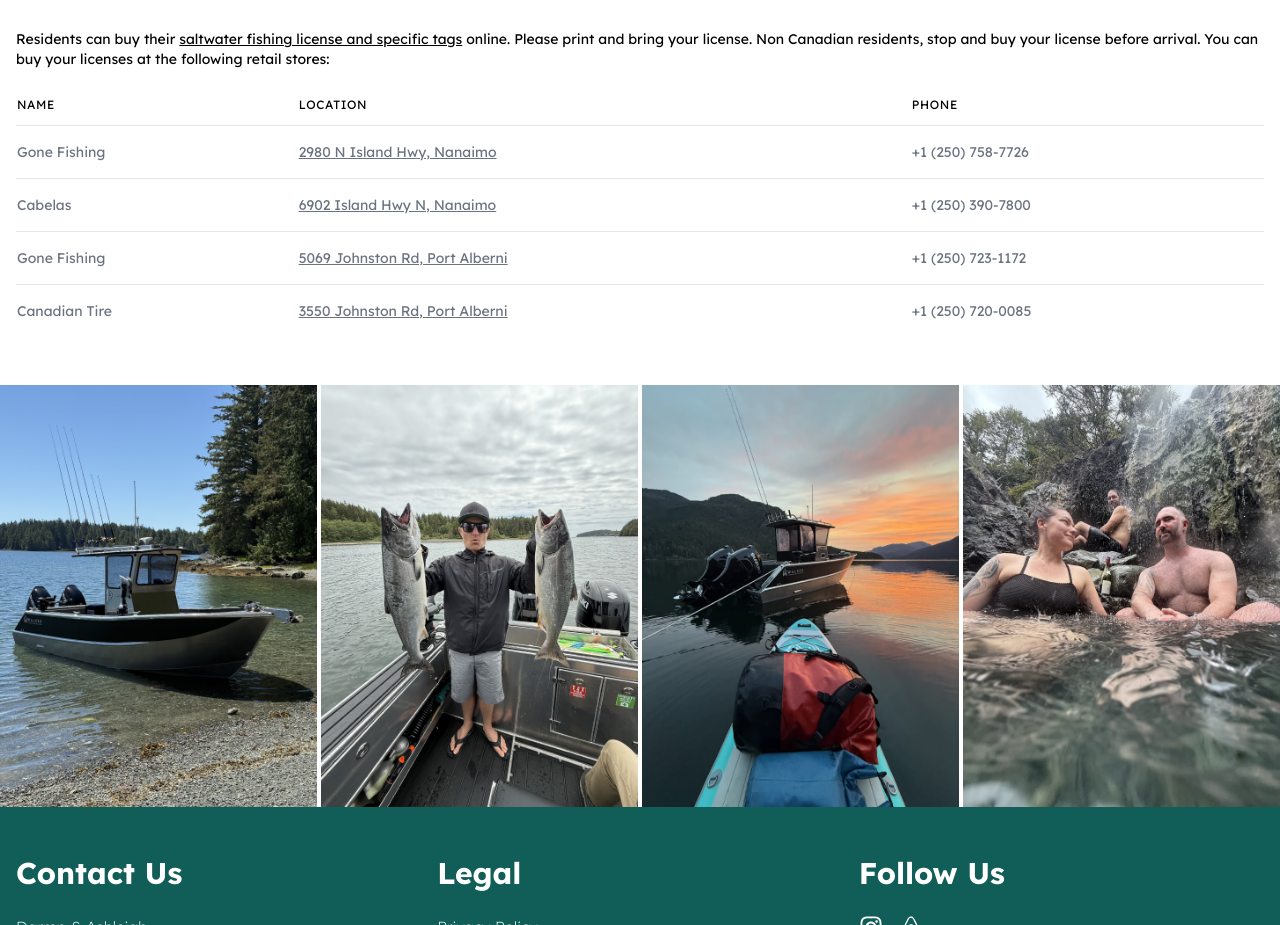
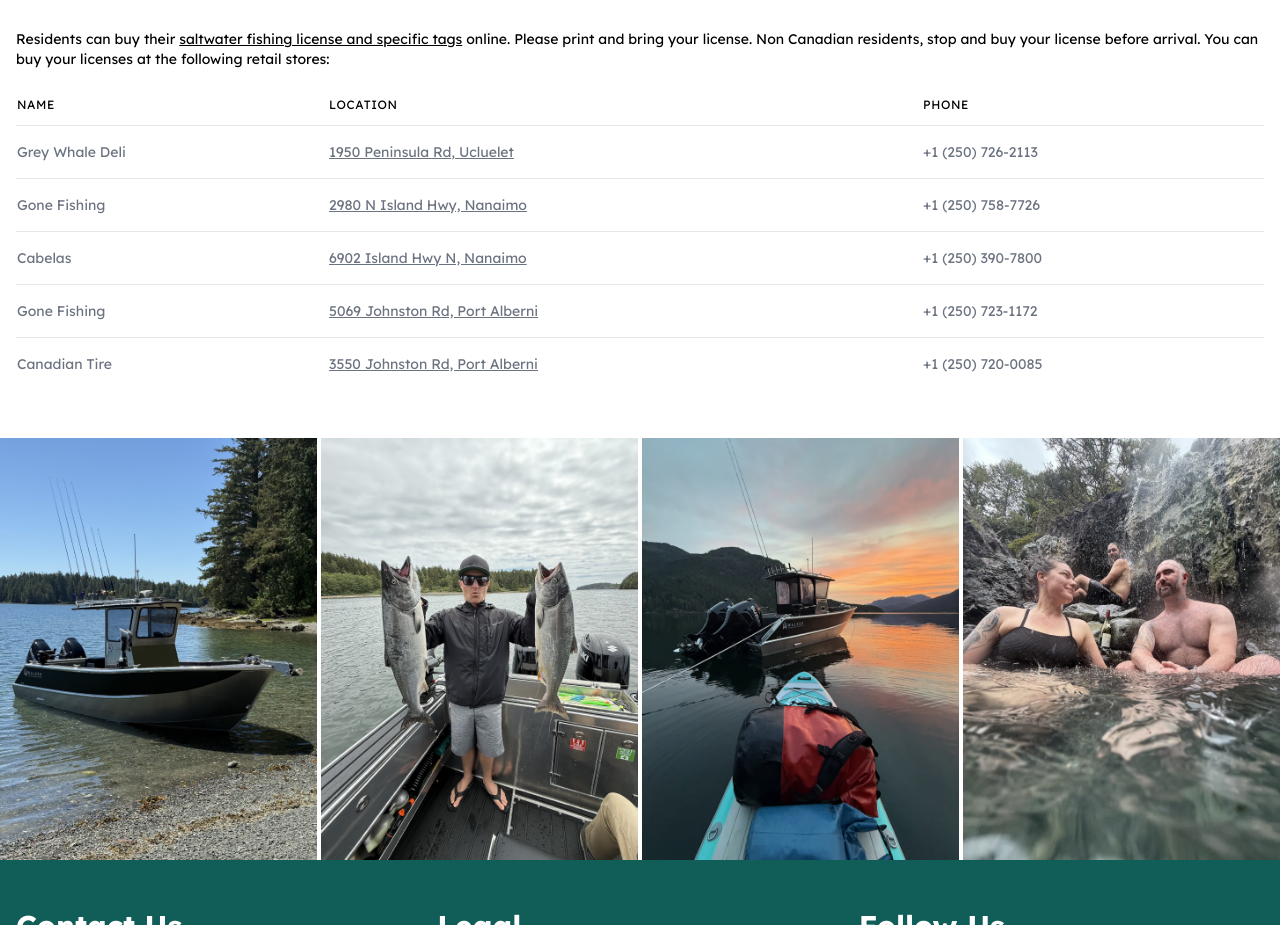
Before and after one commit to darrenterhune/saltycedars, a website: page adventures.html in a window 1280 px wide. Shown: the part 2164-3089 px from the top of the page. Drawn offline with nearby package versions, Linux system fonts and the light colour scheme; a script that the page names is missing.

Commit message:
Add grey whale deli for fishing licenses

```diff
--- a/adventures.html
+++ b/adventures.html
@@ -255,6 +255,19 @@
               </thead>
               <tbody class="bg-white divide-y divide-gray-200">
                 <tr>
+                  <td class="py-4 whitespace-nowrap text-sm text-gray-500">Grey Whale Deli</td>
+                  <td class="py-4 whitespace-nowrap text-sm text-gray-500">
+                    <a
+                      href="https://maps.app.goo.gl/ZheACowjQUhBkicx6"
+                      target="_blank"
+                      rel="nofollow noopener"
+                      class="hover:text-teal-300 underline"
+                      >1950 Peninsula Rd, Ucluelet</a
+                    >
+                  </td>
+                  <td class="py-4 whitespace-nowrap text-sm text-gray-500">+1 (250) 726-2113</td>
+                </tr>
+                <tr>
                   <td class="py-4 whitespace-nowrap text-sm text-gray-500">Gone Fishing</td>
                   <td class="py-4 whitespace-nowrap text-sm text-gray-500">
                     <a
```
